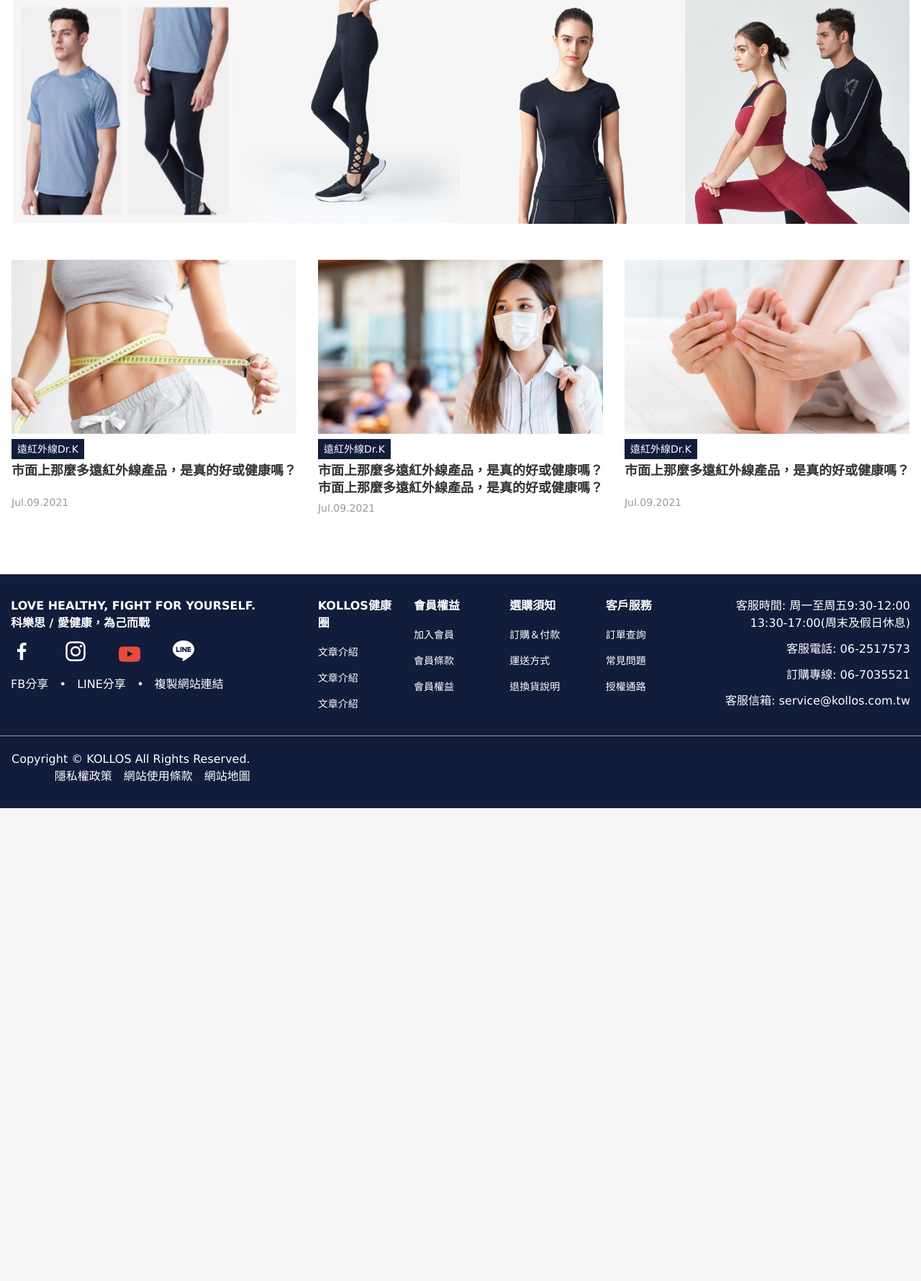
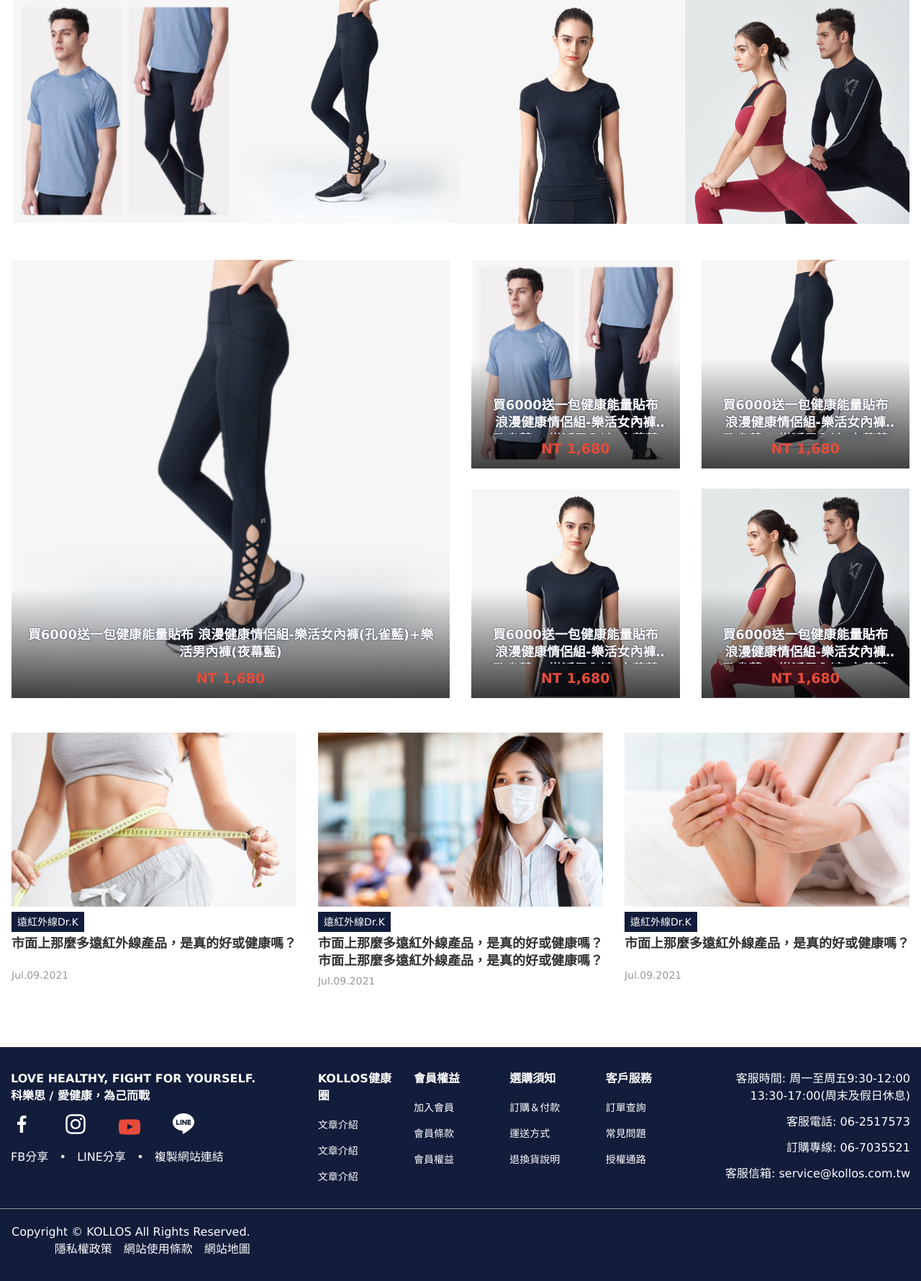
Before and after one commit to smooncake/kolloos, a PHP site: page /index_new.html in a window 1280 px wide. Shown: the part 3003-4783 px from the top of the page at 72% size. Before the commit the page ends 4126 px from the top, so only its background shows below. Run offline with PHP 8.4, Linux system fonts and the light colour scheme.

Commit message:
index 第六個版型

```diff
--- a/css/common.css
+++ b/css/common.css
@@ -361,7 +361,7 @@
 #banner { margin-top: -40px; }
 #banner .banner img { width: 100%; }
 
-#index { max-width: 1440px; margin: 0px auto; /* ONE */ /* TWO */ /* FOUR */ /* FIVE */ /* EIGHT */ /* NEWS */ /* IMG */ }
+#index { max-width: 1440px; margin: 0px auto; /* ONE */ /* TWO */ /* FOUR */ /* FIVE */ /* FIVE */ /* EIGHT */ /* NEWS */ /* IMG */ }
 #index .index_block_one { margin-top: 24px; }
 #index .index_block_one .index_block_one_content { position: relative; }
 #index .index_block_one .index_block_one_content img { width: 100%; margin-bottom: -6px; }
@@ -405,6 +405,17 @@
 #index .index_block_five .index_block_five_img img { width: 100%; margin-bottom: -6px; }
 #index .index_block_five .index_block_five_img .index_block_five_img:nth-child(1) { padding-bottom: 28px; }
 #index .index_block_five .index_block_five_img .index_block_five_img:nth-child(2) { padding-bottom: 28px; }
+#index .index_block_five02 { margin-top: 48px; }
+#index .index_block_five02 .index_block_five_img { position: relative; }
+#index .index_block_five02 .index_block_five_img img { width: 100%; margin-bottom: -6px; }
+#index .index_block_five02 .index_block_five_img .div_block { width: calc(100% - 30px); text-align: center; /* background:rgba(18, 28, 59, 0.8); */ background-image: linear-gradient(to bottom, rgba(18, 28, 59, 0), rgba(0, 0, 0, 0.75)); position: absolute; bottom: 0px; }
+#index .index_block_five02 .index_block_five_img .div_block ul { padding: 48px 20px 8px 20px; color: #fff; }
+#index .index_block_five02 .index_block_five_img .div_block ul li { margin-bottom: 8px; }
+#index .index_block_five02 .index_block_five_img .index_title h3 { min-height: 48px; font-size: 18px; line-height: 24px; font-weight: bold; padding: 4px 0px; overflow: hidden; text-overflow: ellipsis; display: -webkit-box; -webkit-line-clamp: 2; -webkit-box-orient: vertical; text-shadow: 0px 0px 2px #121C3B; -moz-text-shadow: 0px 0px 2px #121C3B; -webkit-text-shadow: 0px 0px 2px #121C3B; }
+#index .index_block_five02 .index_block_five_img .index_category h4 { min-height: 20px; font-size: 14px; line-height: 20px; padding: 4px 8px; background: #121C3B; display: inline-block; /* @include text_over($text_over:1); */ }
+#index .index_block_five02 .index_block_five_img .price_sale { font-size: 19px; line-height: 24px; color: #E64B3B; font-weight: bold; }
+#index .index_block_five02 .index_block_five_img .index_block_five_img:nth-child(1) { margin-bottom: 28px; }
+#index .index_block_five02 .index_block_five_img .index_block_five_img:nth-child(2) { margin-bottom: 28px; }
 #index .index_block_eight { margin-top: 48px; padding: 0px 15px; }
 #index .index_block_eight .index_block_eight_img { padding: 0px; }
 #index .index_block_eight .index_block_eight_img img { width: 100%; margin-bottom: -6px; }
@@ -1018,6 +1029,9 @@
   #index .index_block_five .index_block_five_img .index_block_five_img { padding-top: 28px; }
   #index .index_block_five .index_block_five_img .index_block_five_img:nth-child(1) { padding-bottom: 28px; }
   #index .index_block_five .index_block_five_img .index_block_five_img:nth-child(2) { padding-bottom: 28px; }
+  #index .index_block_five02 .index_block_five_img .index_block_five_img { padding-top: 28px; }
+  #index .index_block_five02 .index_block_five_img .index_block_five_img:nth-child(1) { margin-bottom: 28px; }
+  #index .index_block_five02 .index_block_five_img .index_block_five_img:nth-child(2) { margin-bottom: 28px; }
   /* PRODUCT */
   .info_sidebar_mobile { display: none; }
   /* NEWS */
@@ -1105,6 +1119,9 @@
   #index .index_block_five .index_block_five_img .index_block_five_img { padding-top: 15px; }
   #index .index_block_five .index_block_five_img .index_block_five_img:nth-child(1) { padding-bottom: 0px; }
   #index .index_block_five .index_block_five_img .index_block_five_img:nth-child(2) { padding-bottom: 0px; }
+  #index .index_block_five02 .index_block_five_img .index_block_five_img { padding-top: 15px; }
+  #index .index_block_five02 .index_block_five_img .index_block_five_img:nth-child(1) { margin-bottom: 15px; }
+  #index .index_block_five02 .index_block_five_img .index_block_five_img:nth-child(2) { margin-bottom: 15px; }
   #index .index_news .index_block_news { margin-bottom: 15px; } }
 /*Styles for screen 480px and lower*/
 @media screen and (max-width: 480px) { header nav #logo { background: url(../images/logo.svg) no-repeat center; width: 100px; height: 40px; background-size: 100px; margin-right: 16px; }
--- a/index_new.html
+++ b/index_new.html
@@ -253,7 +253,78 @@
                            </li>
                         </ul>
             </div>
-            <!--END BLOCK_FIVE -->
+            <!--END BLOCK_EIGHT -->
+            <!-- BLOCK_FIVE -->
+            <div class="index_block_five02">
+               <ul class="row">
+                  <li class="col-lg-6 col-md-12 col-12 bootstrap_default index_block_five_img">
+                     <div class="div_block">
+                        <ul>
+                           <li class="index_title">
+                              <h3>買6000送一包健康能量貼布 浪漫健康情侶組-樂活女內褲(孔雀藍)+樂活男內褲(夜幕藍)</h3>
+                           </li>
+<!--                            <li class="index_category"><h4>多件組合</h4></li> -->
+                           <li class="price_sale">NT 1,680</li>
+                        </ul>
+                     </div>
+                     <img src="images/product_002.jpg" alt="">
+                  </li>
+                  <li class="col-lg-6 col-md-12 col-12 bootstrap_default index_block_five_img">
+                     <div>
+                        <ul class="row">
+                           <li class="col-lg-6 col-md-6 col-6 bootstrap_default index_block_five_img">
+                              <div class="div_block">
+                                 <ul>
+                                    <li class="index_title">
+                                       <h3>買6000送一包健康能量貼布 浪漫健康情侶組-樂活女內褲(孔雀藍)+樂活男內褲(夜幕藍)</h3>
+                                    </li>
+         <!--                            <li class="index_category"><h4>多件組合</h4></li> -->
+                                    <li class="price_sale">NT 1,680</li>
+                                 </ul>
+                              </div>
+                              <img src="images/product_001.jpg" alt="">
+                           </li>
+                           <li class="col-lg-6 col-md-6 col-6 bootstrap_default index_block_five_img">
+                              <div class="div_block">
+                                 <ul>
+                                    <li class="index_title">
+                                       <h3>買6000送一包健康能量貼布 浪漫健康情侶組-樂活女內褲(孔雀藍)+樂活男內褲(夜幕藍)</h3>
+                                    </li>
+         <!--                            <li class="index_category"><h4>多件組合</h4></li> -->
+                                    <li class="price_sale">NT 1,680</li>
+                                 </ul>
+                              </div>
+                              <img src="images/product_002.jpg" alt="">
+                           </li>
+                           <li class="col-lg-6 col-md-6 col-6 bootstrap_default index_block_five_img">
+                              <div class="div_block">
+                                 <ul>
+                                    <li class="index_title">
+                                       <h3>買6000送一包健康能量貼布 浪漫健康情侶組-樂活女內褲(孔雀藍)+樂活男內褲(夜幕藍)</h3>
+                                    </li>
+         <!--                            <li class="index_category"><h4>多件組合</h4></li> -->
+                                    <li class="price_sale">NT 1,680</li>
+                                 </ul>
+                              </div>
+                              <img src="images/product_003.jpg" alt="">
+                           </li>
+                           <li class="col-lg-6 col-md-6 col-6 bootstrap_default index_block_five_img">
+                              <div class="div_block">
+                                 <ul>
+                                    <li class="index_title">
+                                       <h3>買6000送一包健康能量貼布 浪漫健康情侶組-樂活女內褲(孔雀藍)+樂活男內褲(夜幕藍)</h3>
+                                    </li>
+<!--                                     <li class="index_category"><h4>多件組合</h4></li> -->
+                                    <li class="price_sale">NT 1,680</li>
+                                 </ul>
+                              </div>
+                              <img src="images/product_004.jpg" alt="">
+                           </li>
+                        </ul>
+                     </div>
+                  </li>
+               </ul>
+            </div>
             <!-- NEWS -->
             <div class="index_news">
                <ul class="row">
```
Also changed, not shown: 1 other file.
